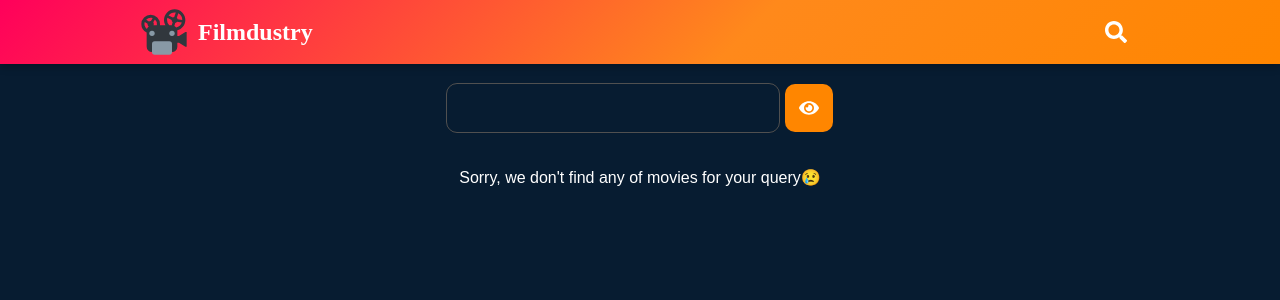
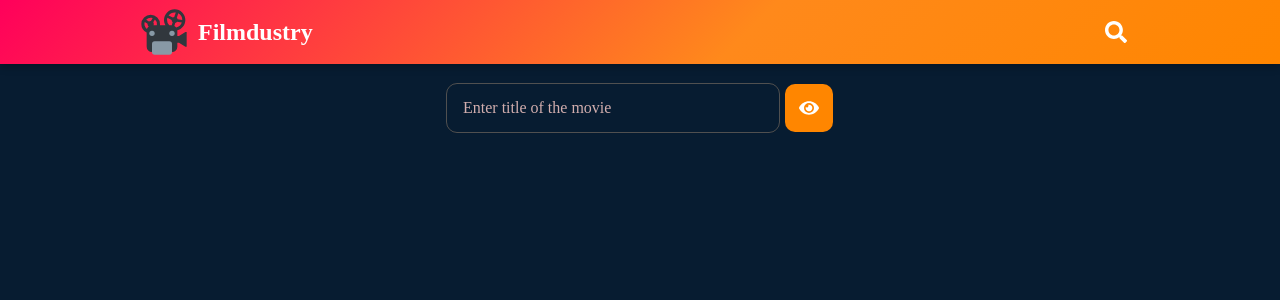
Before and after one commit to NEYROSICK/goit-react-hw-05-movies, a React (Create React App) app: page /goit-react-hw-05-movies/movies in a window 1280 px wide. Shown: the top 300 px of the page. Built offline with nearby package versions, Linux system fonts and the light colour scheme; a web font is replaced by a local one.

Commit message:
Movies page update

```diff
--- a/src/components/Searchbar/Searchbar.jsx
+++ b/src/components/Searchbar/Searchbar.jsx
@@ -34,6 +34,7 @@ const Searchbar = ({ movies }) => {
         value={value}
         name="search"
         ref={inputRef}
+        placeholder="Enter title of the movie"
       />
       <Button>
         <FaEye size={20} color={'white'} />
--- a/src/components/Searchbar/searchbar.styled.js
+++ b/src/components/Searchbar/searchbar.styled.js
@@ -20,6 +20,9 @@ export const Input = styled.input`
     rgba(27, 31, 35, 0.15) 0px 0px 0px 1px;
   font-size: 16px;
   font-family: Montserrat;
+  &::placeholder {
+    color: #d2aeae;
+  }
 `;
 
 export const Button = styled.button`
--- a/src/pages/Movies/Movies.jsx
+++ b/src/pages/Movies/Movies.jsx
@@ -51,13 +51,14 @@ const Movies = () => {
               })}
             </MoviesList>
           </>
-        ) : (
+        ) : null}
+        {!movies.length && searchParams.get('query') ? (
           <Container>
             <NotFound>
               Sorry, we don't find any of movies for your query😢
             </NotFound>
           </Container>
-        )}
+        ) : null}
       </Container>
     </Main>
   );
```
